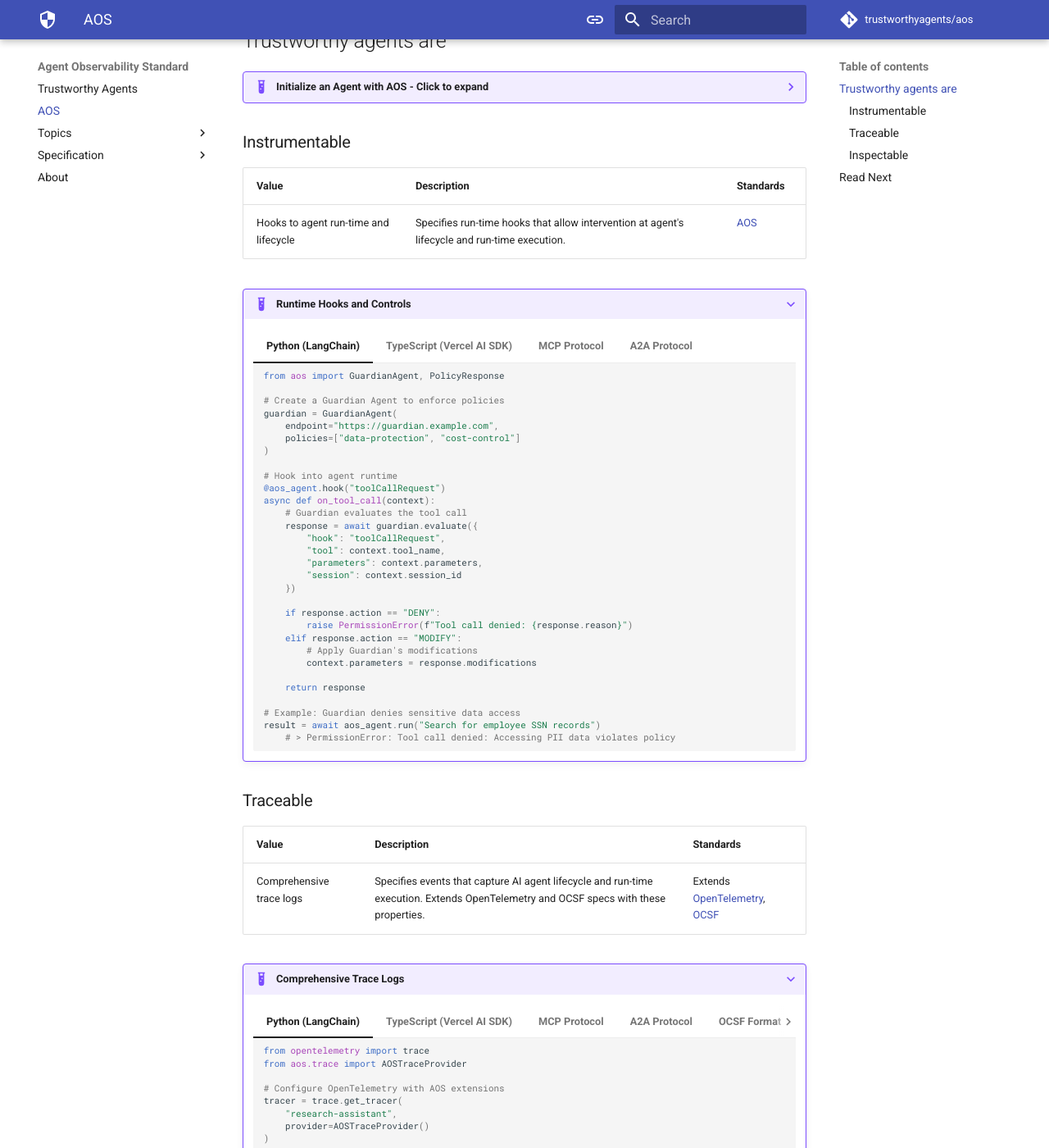
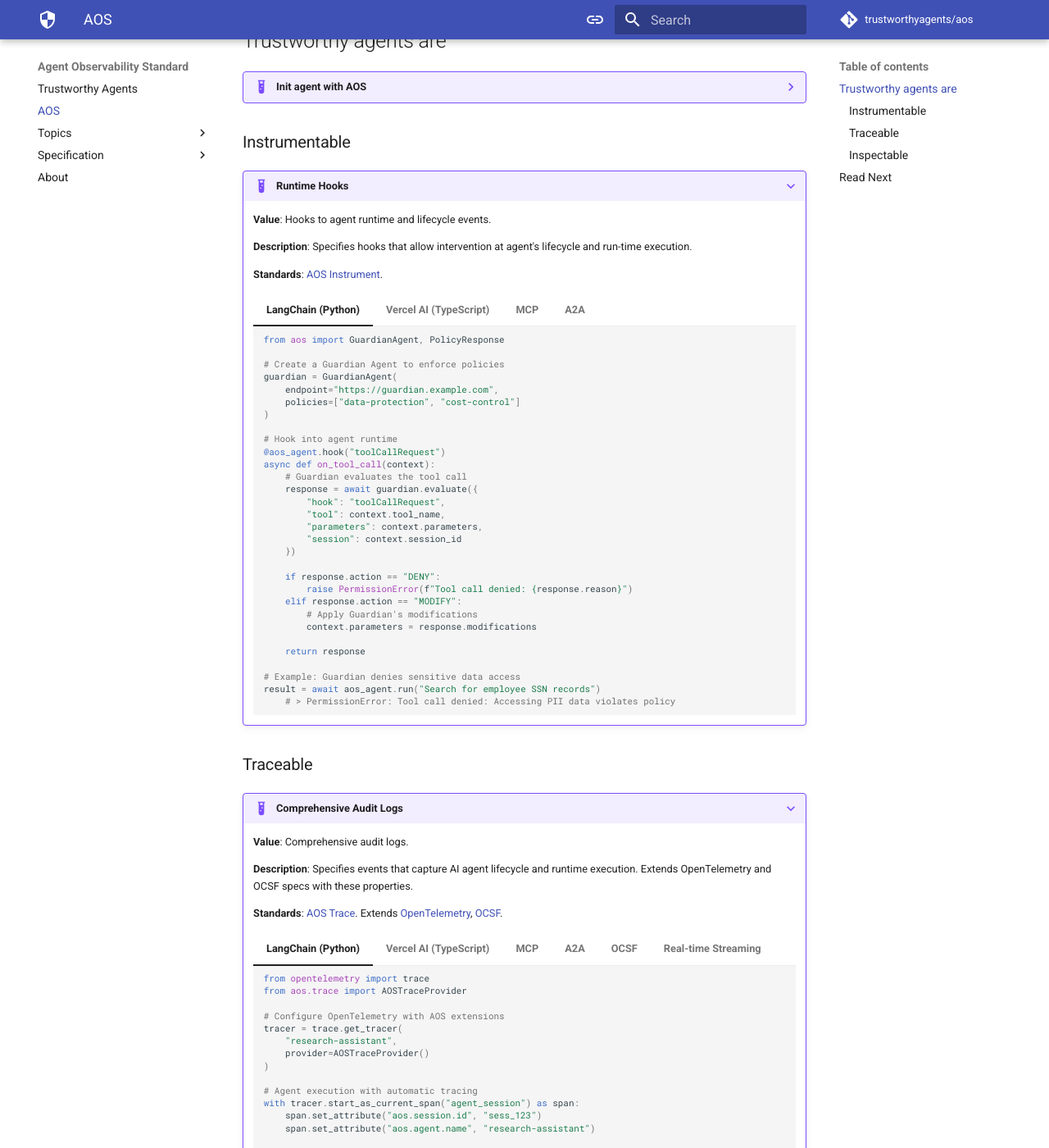
Before and after one commit to zenitysec/AOS, an MkDocs documentation site: the page built from docs/aos.md, in a window 1280 px wide and 1400 px high, scrolled down 440 px. Shown: the whole window at 82% size. Built offline with MkDocs 1.6.1 and Material for MkDocs 9.7.7, drawn with Linux system fonts in a browser that asks for light colours; comment, search, counter and statistics services are not loaded; some of the changed text lies outside the part shown.

Commit message:
working skeleton

````diff
--- a/docs/aos.md
+++ b/docs/aos.md
@@ -12,15 +12,13 @@
 Trustworthiness of agents builds upon the foundation of existing standards (MCP and A2A), but provides value regardless.
 It build upon cybersecurity and observability standards including OpenTelemetry, OCSF, CycloneDX, SPDX and SWID.
 
-AOS provides three benefits for agents:
-
-<!-- Three sections with code examples for different frameworks -->
+AOS makes agents trustworthy.
 
 ## Trustworthy agents are
 
-??? example "Initialize an Agent with AOS - Click to expand"
+??? example "Init agent with AOS"
 
-    === "Python (LangChain)"
+    === "LangChain (Python)"
 
         ```python
         from langchain.agents import initialize_agent, Tool
@@ -54,7 +52,7 @@
         aos_agent = AOSInstrument(agent)
         ```
 
-    === "TypeScript (Vercel AI SDK)"
+    === "Vercel AI SDK (TypeScript)"
 
         ```typescript
         import { createAgent } from '@vercel/ai'
@@ -88,7 +86,7 @@
         const aosAgent = new AOSInstrument(agent)
         ```
 
-    === "MCP Protocol"
+    === "MCP"
 
         ```json
         {
@@ -115,7 +113,7 @@
         }
         ```
 
-    === "A2A Protocol"
+    === "A2A"
 
         ```yaml
         # Agent manifest with AOS capabilities
@@ -149,13 +147,15 @@
 
 ### Instrumentable
 
-| Value | Description | Standards |
-|--|--|--|
-| Hooks to agent run-time and lifecycle| Specifies run-time hooks that allow intervention at agent's lifecycle and run-time execution. | [AOS](./topics/aos.md) |
+???+ example "Runtime Hooks"
 
-???+ example "Runtime Hooks and Controls"
+    **Value**: Hooks to agent runtime and lifecycle events.
 
-    === "Python (LangChain)"
+    **Description**: Specifies hooks that allow intervention at agent's lifecycle and run-time execution.
+
+    **Standards**: [AOS Instrument](./spec/instrument/README.md).
+
+    === "LangChain (Python)"
 
         ```python
         from aos import GuardianAgent, PolicyResponse
@@ -190,7 +190,7 @@
             # > PermissionError: Tool call denied: Accessing PII data violates policy
         ```
 
-    === "TypeScript (Vercel AI SDK)"
+    === "Vercel AI (TypeScript)"
 
         ```typescript
         import { GuardianAgent, HookContext } from '@aos/guardian'
@@ -226,7 +226,7 @@
         // > Error: Denied: Request exceeds cost threshold ($50 limit)
         ```
 
-    === "MCP Protocol"
+    === "MCP"
 
         ```json
         {
@@ -268,7 +268,7 @@
         }
         ```
 
-    === "A2A Protocol"
+    === "A2A"
 
         ```yaml
         # Available AOS hooks for instrumentation
@@ -301,13 +301,15 @@
 
 ### Traceable
 
-| Value | Description | Standards |
-|--|--|--|
-| Comprehensive trace logs | Specifies events that capture AI agent lifecycle and run-time execution. Extends OpenTelemetry and OCSF specs with these properties. | Extends [OpenTelemetry](./../spec/trace/OpenTelemetry.md), [OCSF](./../spec/trace/OCSF/README.md) |
+???+ example "Comprehensive Audit Logs"
 
-???+ example "Comprehensive Trace Logs"
+    **Value**: Comprehensive audit logs.
 
-    === "Python (LangChain)"
+    **Description**: Specifies events that capture AI agent lifecycle and runtime execution. Extends OpenTelemetry and OCSF specs with these properties.
+
+    **Standards**: [AOS Trace](./spec/trace/README.md). Extends [OpenTelemetry](./spec/trace/extend_opentelemetry.md), [OCSF](./spec/trace/extend_ocsf.md).
+
+    === "LangChain (Python)"
 
         ```python
         from opentelemetry import trace
@@ -359,7 +361,7 @@
         }
         ```
 
-    === "TypeScript (Vercel AI SDK)"
+    === "Vercel AI (TypeScript)"
 
         ```typescript
         import { OpenTelemetryTracer } from '@aos/trace'
@@ -379,7 +381,7 @@
         // Trace includes same comprehensive data as Python example
         ```
 
-    === "MCP Protocol"
+    === "MCP"
 
         ```json
         {
@@ -402,7 +404,7 @@
         }
         ```
 
-    === "A2A Protocol"
+    === "A2A"
 
         ```yaml
         # A2A trace event
@@ -427,7 +429,7 @@
             endpoint: https://telemetry.example.com
         ```
 
-    === "OCSF Format"
+    === "OCSF"
 
         ```python
         from aos.trace import OCSFLogger
@@ -517,13 +519,15 @@
 
 ### Inspectable
 
-| Value | Description | Standards |
-|--|--|--|
-| Dynamic agent-aware bill-of-material | Specifies properties that capture tools, models and capabilities of an AI agent. Extends SBOM standard specs with these properties – AgBOM. Goes further to add dynamic updates to AgBOM to account for dynamic agent capability discovery. | Extends [CycloneDX](./../spec/inspect/extend_cyclonedx.md), [SPDX](./../spec/inspect/extend_spdx.md), [SWID](./../spec/inspect/extend_swid.md) |
-
 ???+ example "Agent Bill of Materials (AgBOM)"
 
-    === "Python (LangChain)"
+    **Value**: Dynamic agent-aware bill-of-material.
+
+    **Description**: Specifies properties that capture tools, models and capabilities of an AI agent. Extends SBOM standard specs with these properties – AgBOM. Goes further to add dynamic updates to AgBOM to account for dynamic agent capability discovery.
+
+    **Standards**: [AOS Inspect](./inspect/trace/README.md). Extends [CycloneDX](./spec/inspect/extend_cyclonedx.md), [SPDX](./spec/inspect/extend_spdx.md), [SWID](./spec/inspect/extend_swid.md).
+
+    === "LangChain (Python)"
 
         ```python
         from aos.inspect import generate_agbom
@@ -568,7 +572,7 @@
         }
         ```
 
-    === "TypeScript (Vercel AI SDK)"
+    === "Vercel AI (TypeScript)"
 
         ```typescript
         import { generateAgBOM } from '@aos/inspect'
@@ -621,7 +625,7 @@
         }
         ```
 
-    === "A2A Protocol"
+    === "A2A"
 
         ```yaml
         # Request AgBOM via A2A
@@ -655,7 +659,7 @@
                   version: "2.1.0"
         ```
 
-    === "SPDX Format"
+    === "SPDX"
 
         ```python
         from aos.inspect import generate_agbom
@@ -695,50 +699,6 @@
         SPDXID: SPDXRef-Tool-WebSearch
         PackageVersion: 2.1.0
         PackageDescription: Search the web for information
-        ```
-
-    === "SWID Format"
-
-        ```python
-        from aos.inspect import generate_agbom
-
-        # Generate Agent Bill of Materials in SWID format
-        agbom = generate_agbom(aos_agent, format="swid")
-
-        print(agbom.to_xml())
-        ```
-
-        ```xml
-        <?xml version="1.0" encoding="UTF-8"?>
-        <SoftwareIdentity
-          xmlns="http://standards.iso.org/iso/19770/-2/2015/schema.xsd"
-          name="research-assistant"
-          tagId="example.com/agents/research-assistant-1.0.0"
-          version="1.0.0">
-
-          <Meta aos:agent-type="research"
-                aos:capabilities="search,calculate"/>
-
-          <Component>
-            <Meta aos:component-type="ai-model"/>
-            <SoftwareIdentity
-              name="gpt-4"
-              tagId="openai.com/models/gpt-4-2024-01-01"
-              version="2024-01-01">
-              <Meta aos:parameters="175B"
-                    aos:context-window="128000"/>
-            </SoftwareIdentity>
-          </Component>
-
-          <Component>
-            <Meta aos:component-type="tool"/>
-            <SoftwareIdentity
-              name="web-search"
-              tagId="example.com/tools/web-search-2.1.0"
-              version="2.1.0"/>
-          </Component>
-
-        </SoftwareIdentity>
         ```
 
     === "Dynamic Discovery"
@@ -803,40 +763,6 @@
         // Component approved and active
         ```
 
-    === "WebSocket Stream"
-
-        ```python
-        import websockets
-        import json
-
-        # Stream AgBOM updates via WebSocket
-        async def stream_agbom_updates():
-            uri = "wss://agent.example.com/agbom/stream"
-
-            async with websockets.connect(uri) as websocket:
-                await websocket.send(json.dumps({
-                    "action": "subscribe",
-                    "agent_id": aos_agent.id,
-                    "format": "cyclonedx"
-                }))
-
-                async for message in websocket:
-                    update = json.loads(message)
-
-                    if update["type"] == "agbom_update":
-                        print(f"AgBOM updated at {update['timestamp']}")
-                        print(f"Changes: {update['changes']}")
-                        print(f"Current components: {len(update['agbom']['components'])}")
-
-        # Run the WebSocket client
-        await stream_agbom_updates()
-
-        # Example output:
-        # AgBOM updated at 2024-01-15T10:35:22Z
-        # Changes: [{"type": "added", "component": "slack-integration"}]
-        # Current components: 8
-        ```
-
 ## Read Next
 
 - [Core concepts](./topics/core_concepts.md)
````
